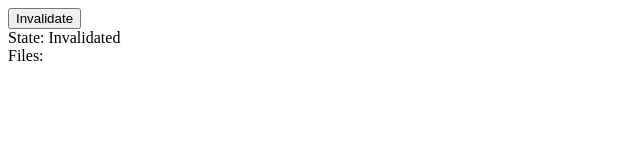
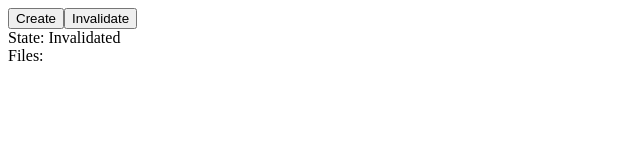
Before and after one commit to MrHacky/gpad, a React app: page / in a window 1280 px wide. Shown: the top 160 px of the page, without its empty margins (0-640 px from the left). Built offline with nearby package versions, Linux system fonts and the light colour scheme; the HTML template or start-up script is replaced by a standard one.

Commit message:
Add button to create a file.

```diff
--- a/src/app.tsx
+++ b/src/app.tsx
@@ -74,8 +74,9 @@ export class App extends React.Component<{}, State> {
 
 	render() {
 		return <>
-			{this.state.gstate == "out" ? <button id="authorize-button" onClick={() => this.signin() }>Authorize</button>: null}
-			{this.state.gstate == "in"  ? <button id="signout-button"   onClick={() => this.signout()}>Sign Out</button> : null}
+			{this.state.gstate == "out" ? <button onClick={() => this.signin() }>Authorize</button>: null}
+			{this.state.gstate == "in"  ? <button onClick={() => this.signout()}>Sign Out</button> : null}
+			<button onClick={() => this.createFile()}>Create</button>
 			<button onClick={() => this.setState({ files: { ...this.state.files, didInvalidate: true }})}>Invalidate</button>
 			<div>State: {this.state.files.isFetching ? "Fetching " : ""}{this.state.files.didInvalidate ? "Invalidated " : ""}</div>
 			<div>
@@ -103,6 +104,12 @@ export class App extends React.Component<{}, State> {
 		this.gapi.signout();
 	}
 
+	createFile() {
+		this.gapi.insertFile('test.txt', function(result) {
+			alert(JSON.stringify(result));
+		});
+	}
+
 	onStateChange(gstate) {
 		this.setState({ gstate });
 	}
```
